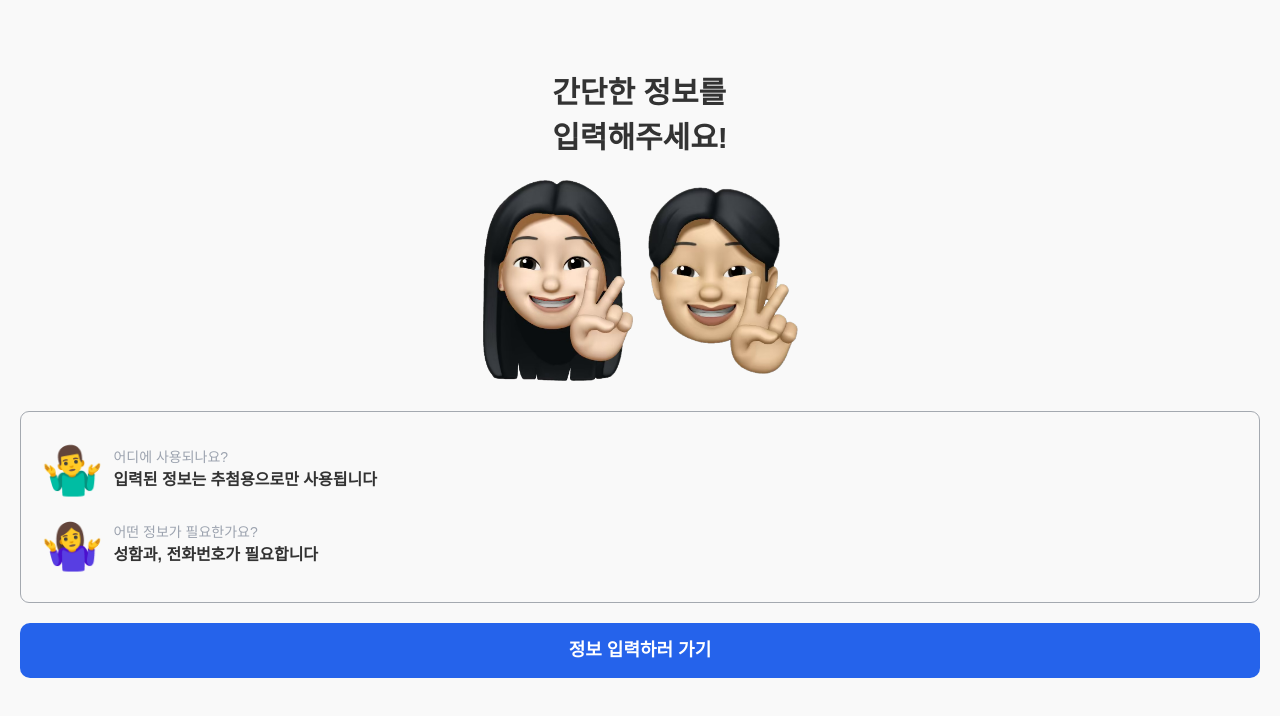
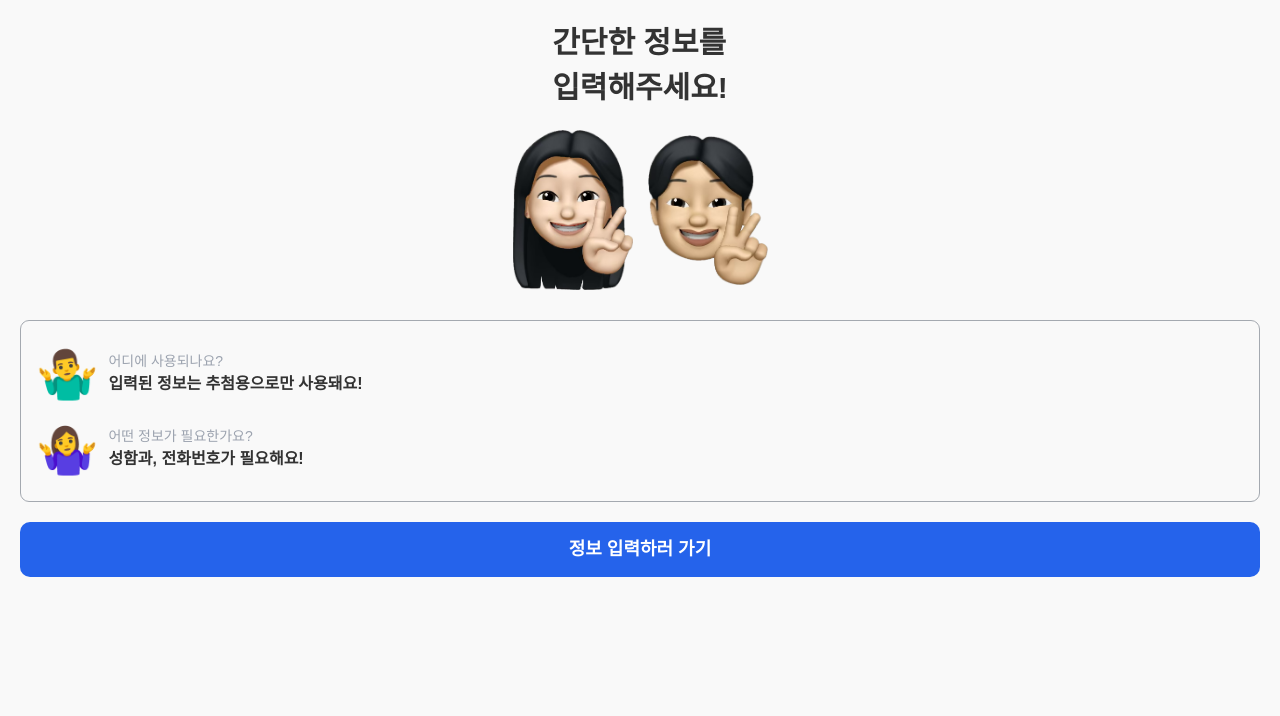
Before and after one commit to SMJ426/yoona-wedding-quiz, a Next.js app: page /quiz/entryform in a window 1280 px wide. Shown: the top 716 px of the page. Built offline with nearby package versions, Linux system fonts and the light colour scheme; a web font is replaced by a local one.

Commit message:
feat: 1차 컨펌 내용 수정

```diff
--- a/src/app/_splash/Splash.tsx
+++ b/src/app/_splash/Splash.tsx
@@ -19,9 +19,12 @@ const ScreenSplashContent: React.FC = () => {
       className="flex items-center justify-center w-screen h-screen bg-center bg-no-repeat bg-cover animate-fade-in-splash"
       style={{ backgroundImage: "url('/images/Splash_image.jpeg')" }}
     >
-      <div className="mt-[450px] text-center text-white">
+      <div className="mt-[350px] text-center text-white">
         <h1 className="text-[40px] mb-[10px]">유나와 희도</h1>
-        <span className="text-[30px]">"퀴즈와 함께하는 특별한 순간"</span>
+        <div className="flex flex-col">
+          <span className="px-4 text-[30px]">"퀴즈와 함께하는</span>
+          <span className="px-4 text-[30px]">특별한 순간"</span>
+        </div>
       </div>
     </div>
   );
--- a/src/app/quiz/explanation/page.tsx
+++ b/src/app/quiz/explanation/page.tsx
@@ -11,7 +11,6 @@ const ScreenQuizExplanation: React.FC = ({}) => {
       {/* title section */}
       <div className="p-[20px]">
         <p className="text-[13px]">유나와 희도의 결혼식</p>
-        {/* <h2 className="font-bold text-[30px]">신랑 신부 퀴즈</h2> */}
         <div className="text-gray-500 text-[17px] pt-[5px]">
           <p>우리의 소중한 추억을 얼마나 알고 계신가요?</p>
           <p>퀴즈를 풀고 특별한 선물과 함께</p>
@@ -28,14 +27,11 @@ const ScreenQuizExplanation: React.FC = ({}) => {
       <div className="p-[20px] text-gray-500 text-[15px] ">
         <ul className="flex flex-col pl-5 list-disc gap-[8px]">
           <li>
-            퀴즈에 참여해주신 분들 중 추첨을 통해 소정의 선물을 드릴 예정이에요.
+            퀴즈에 참여해주신 분들 중 추첨을 통해 소정의 선물을 드릴
+            예정이에요🎁
           </li>
           <li>
-            결혼식 2부 순서에서 당첨자와 선물을 발표할 예정이니 많은 참여
-            부탁드려요!
-          </li>
-          <li>
-            이 퀴즈 페이지는 신부 신유나의 동생 신민재가 직접 만들었어요(자랑)
+            이 퀴즈 페이지는 신부 신유나의 동생 신민재가 직접 만들었어요✌️
           </li>
         </ul>
       </div>
--- a/src/components/quiz/entryform/EntryForm.tsx
+++ b/src/components/quiz/entryform/EntryForm.tsx
@@ -54,7 +54,7 @@ const EntryForm: React.FC = () => {
       onSubmit={handleSubmit}
       className="flex flex-col items-start w-screen h-screen gap-[40px] p-[20px]"
     >
-      <div className="font-extrabold text-[30px] flex flex-col items-center justify-center w-full mt-[100px] text-center">
+      <div className="font-extrabold text-[30px] flex flex-col items-center justify-center w-full pt-[20px] text-center">
         <p className="min-h-[36px] font-extrabold text-[35px]">
           {displayName ? `${displayName}님,` : '\u00A0'}
         </p>
@@ -63,7 +63,7 @@ const EntryForm: React.FC = () => {
       </div>
 
       {/* 이름 입력 필드 */}
-      <label className="flex gap-[0px] flex-col w-full h-[50px] mt-[50px]">
+      <label className="flex gap-[0px] flex-col w-full h-[50px]">
         <p className="text-[13px]">이름</p>
         <input
           type="text"
@@ -99,17 +99,15 @@ const EntryForm: React.FC = () => {
         </p>
       </label>
 
+      {isFormValid && (
         <button
           type="submit"
           disabled={!isFormValid}
-        className={`flex items-center justify-center px-[20px] py-[10px] rounded font-bold text-[18px] transition-transform duration-100 ${
-          isFormValid
-            ? 'bg-blue-600 text-white active:scale-95'
-            : 'bg-gray-400 text-white cursor-not-allowed'
-        }`}
+          className="flex items-center justify-center px-[20px] py-[10px] rounded font-bold text-[18px] transition-transform duration-100 bg-blue-600 text-white active:scale-95"
         >
           제출
         </button>
+      )}
     </form>
   );
 };
--- a/src/components/quiz/main/QuizResult.tsx
+++ b/src/components/quiz/main/QuizResult.tsx
@@ -6,6 +6,7 @@ import { answersData } from '../../../data/quizData';
 const QuizResult: React.FC = () => {
   const [score, setScore] = useState<number | null>(null);
   const [submitted, setSubmitted] = useState<boolean>(false);
+  const [isError, setIsError] = useState<boolean>(false);
   // 최초 실행 여부 체크용
   const hasSubmittedRef = useRef(false);
 
@@ -29,7 +30,7 @@ const QuizResult: React.FC = () => {
     }, 0);
     setScore(correctCount);
 
-    // 3) 서버 전송
+    // 3) 서버로 유저 퀴즈 입력 form 전송
     if (user.name && user.phone) {
       fetch('/api/submit', {
         method: 'POST',
@@ -41,7 +42,10 @@ const QuizResult: React.FC = () => {
         }),
       })
         .then((res) => {
-          if (!res.ok) throw new Error('Network response was not ok');
+          if (!res.ok) {
+            setIsError(true);
+            throw new Error('Network response was not ok');
+          }
           setSubmitted(true);
           localStorage.clear();
         })
@@ -50,16 +54,35 @@ const QuizResult: React.FC = () => {
   }, []);
 
   return (
-    <div className="p-6 text-center">
-      <h2 className="mb-4 text-2xl font-bold">🎉 퀴즈 완료!</h2>
-      <p className="mb-2 text-lg">
+    <div className="flex flex-col items-center w-full h-full gap-6 px-5 pt-20">
+      {/* 퀴즈 완료 제목 */}
+      <h2 className="text-4xl font-bold ">🎉 퀴즈 완료!</h2>
+
+      {/* 맞힌 개수 */}
+      <p className="text-2xl ">
         맞힌 개수: {score} / {answersData.length}
       </p>
+
+      {isError && !submitted && (
+        <p className="text-red-500">
+          제출에 실패하였습니다. 잠시후에 재시도 해주세요!
+        </p>
+      )}
+
+      {/* 제출 문구 */}
       {submitted ? (
-        <p className="text-green-600">서버에 성공적으로 제출되었습니다.</p>
-      ) : (
-        <p>제출 중…</p>
-      )}
+        <p className="text-xl text-green-600">성공적으로 제출되었습니다.</p>
+      ) : !isError ? (
+        <p className="text-xl animate-pulse">제출 중…</p>
+      ) : null}
+
+      {/* 퀴즈 부연 설명 */}
+      <ul className="flex flex-col gap-2 px-8 py-5 list-disc w-full border border-solid border-blue_gray-500 rounded-[9px] mt-20">
+        <li>
+          퀴즈에 참여해주신 분들 중 추천을 통해 소정의 선물을 드릴 예정이에요.
+        </li>
+        <li>결혼식 2부 순서에서 당첨자와 선물을 발표할 예정입니다.</li>
+      </ul>
     </div>
   );
 };
--- a/src/components/quiz/modal/QuizAgreementModal.tsx
+++ b/src/components/quiz/modal/QuizAgreementModal.tsx
@@ -6,23 +6,23 @@ export default function QuizAgreementModal({ onCloseModal }: Props) {
   return (
     <div className="z-10 bg-[#f9f9f9] w-screen h-screen p-[20px] flex flex-col gap-[20px] items-center absolute top-0 left-0">
       {/* 메인 문구 */}
-      <div className="mt-[50px] font-extrabold text-[30px]">
+      <div className=" font-extrabold text-[30px]">
         <p>간단한 정보를</p>
         <p>입력해주세요!</p>
       </div>
       {/* 중앙 이미지 */}
       <div className="flex items-center justify-center gap-[15px] pb-[10px]">
-        <img className="w-[150px]" src="/images/yoona.png" alt="유나" />
-        <img className="w-[150px]" src="/images/heedo.png" alt="희도" />
+        <img className="w-[120px]" src="/images/yoona.png" alt="유나" />
+        <img className="w-[120px]" src="/images/heedo.png" alt="희도" />
       </div>
       {/* 간단한 Q&A */}
-      <div className="p-[20px] w-full border border-solid border-blue_gray-500 rounded-[9px]">
+      <div className="p-[15px] w-full border border-solid border-blue_gray-500 rounded-[9px]">
         <div className="flex items-center justify-start gap-[10px]">
           <p className="text-[50px]">🤷‍♂️</p>
           <div>
             <p className="text-[14px] text-gray-400">어디에 사용되나요?</p>
             <p className="text-[16px] font-bold">
-              입력된 정보는 추첨용으로만 사용됩니다
+              입력된 정보는 추첨용으로만 사용돼요!
             </p>
           </div>
         </div>
@@ -31,13 +31,13 @@ export default function QuizAgreementModal({ onCloseModal }: Props) {
           <div>
             <p className="text-[14px] text-gray-400">어떤 정보가 필요한가요?</p>
             <p className="text-[16px] font-bold">
-              성함과, 전화번호가 필요합니다
+              성함과, 전화번호가 필요해요!
             </p>
           </div>
         </div>
       </div>
       {/* 정보 입력하러 가기 */}
-      <div className="w-screen px-[20px] pb-[20px] ">
+      <div className="w-screen px-[20px] ">
         <button
           type="button"
           onClick={onCloseModal}
```
Lines whose indentation alone changed are shown as unchanged.
